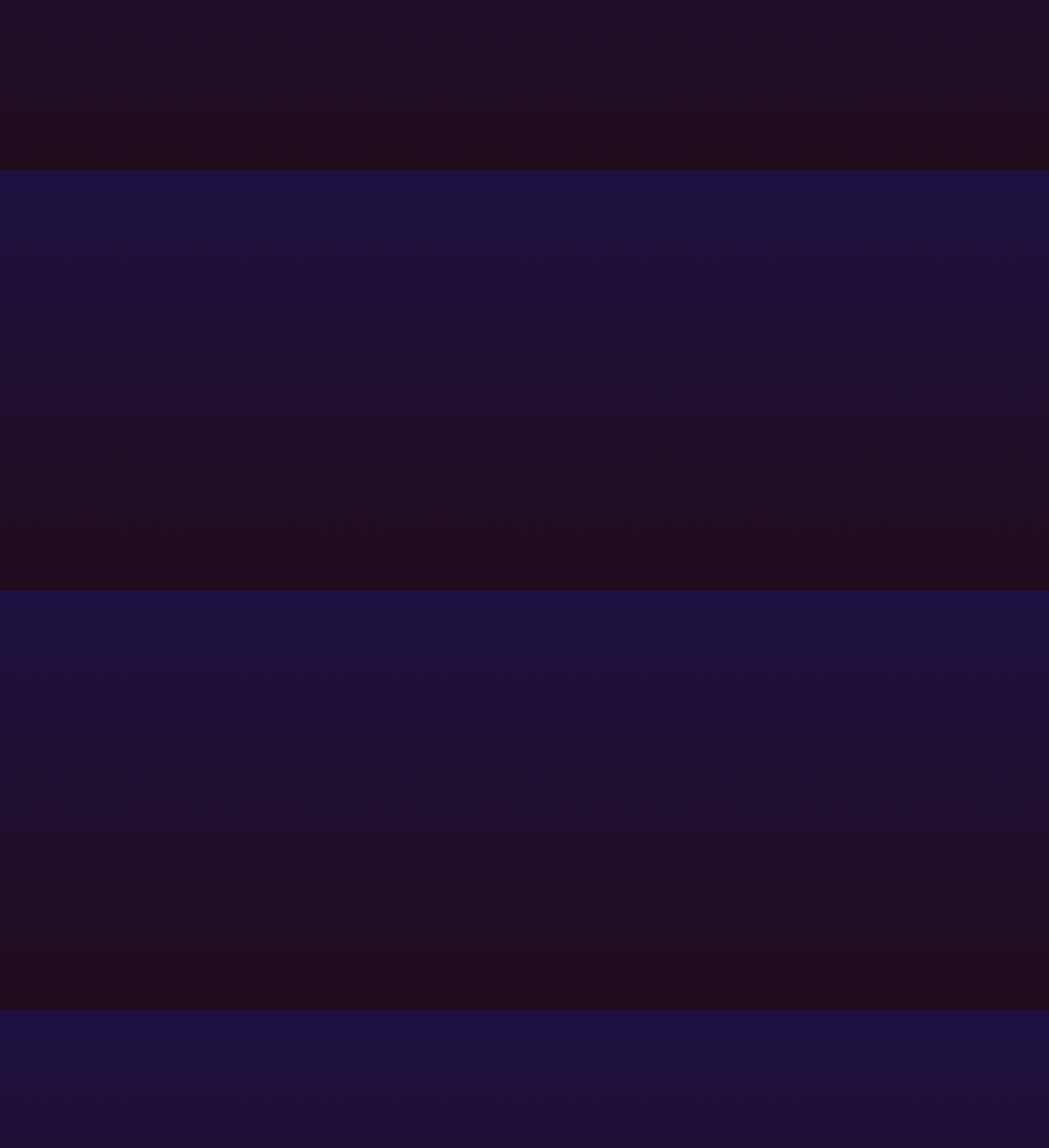
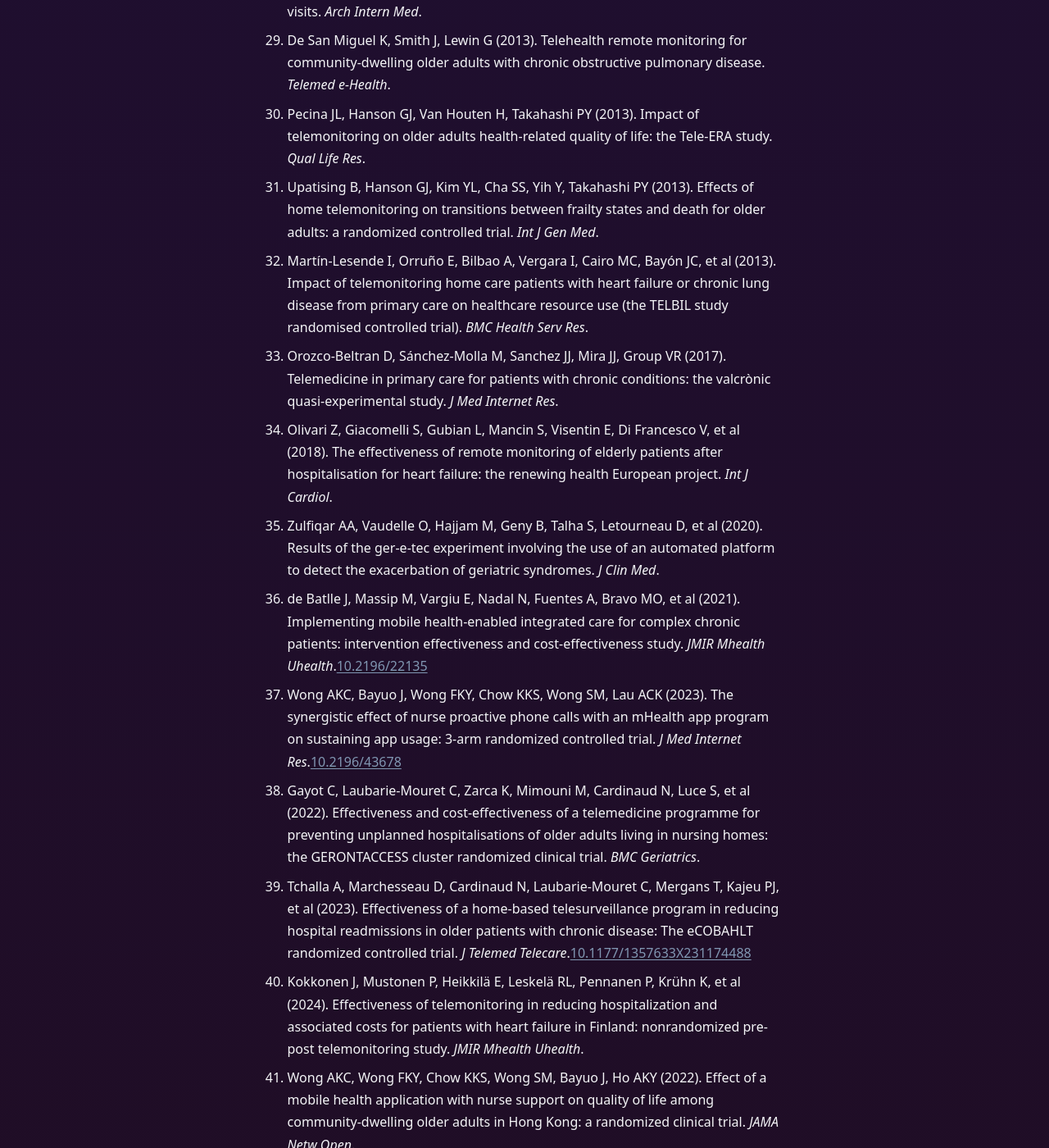
Before and after one commit to JPTorrents/jptorrents.github.io, a Jekyll site: the page built from _publications/remote-monitoring-system-older-adults-scoping-review.md, in a window 1280 px wide and 1400 px high, scrolled down 3376 px. Shown: the whole window at 82% size. Built offline with Jekyll 4.4.1, drawn with Linux system fonts in a browser that asks for light colours; some of the changed text lies outside the part shown.

Commit message:
Update remote-monitoring-system-older-adults-scoping-review.md

```diff
--- a/_publications/remote-monitoring-system-older-adults-scoping-review.md
+++ b/_publications/remote-monitoring-system-older-adults-scoping-review.md
@@ -198,7 +198,7 @@ references:
     doi: null
   - authors: ["Zulfiqar AA", "Vaudelle O", "Hajjam M", "Geny B", "Talha S", "Letourneau D", "et al"]
     year: 2020
-    title: "Results of the "ger-e-tec" experiment involving the use of an automated platform to detect the exacerbation of geriatric syndromes"
+    title: "Results of the ger-e-tec experiment involving the use of an automated platform to detect the exacerbation of geriatric syndromes"
     venue: "J Clin Med"
     doi: null
   - authors: ["de Batlle J", "Massip M", "Vargiu E", "Nadal N", "Fuentes A", "Bravo MO", "et al"]
```
Also changed, not shown: other parts of _publications/remote-monitoring-system-older-adults-scoping-review.md (+3 -3 lines).
